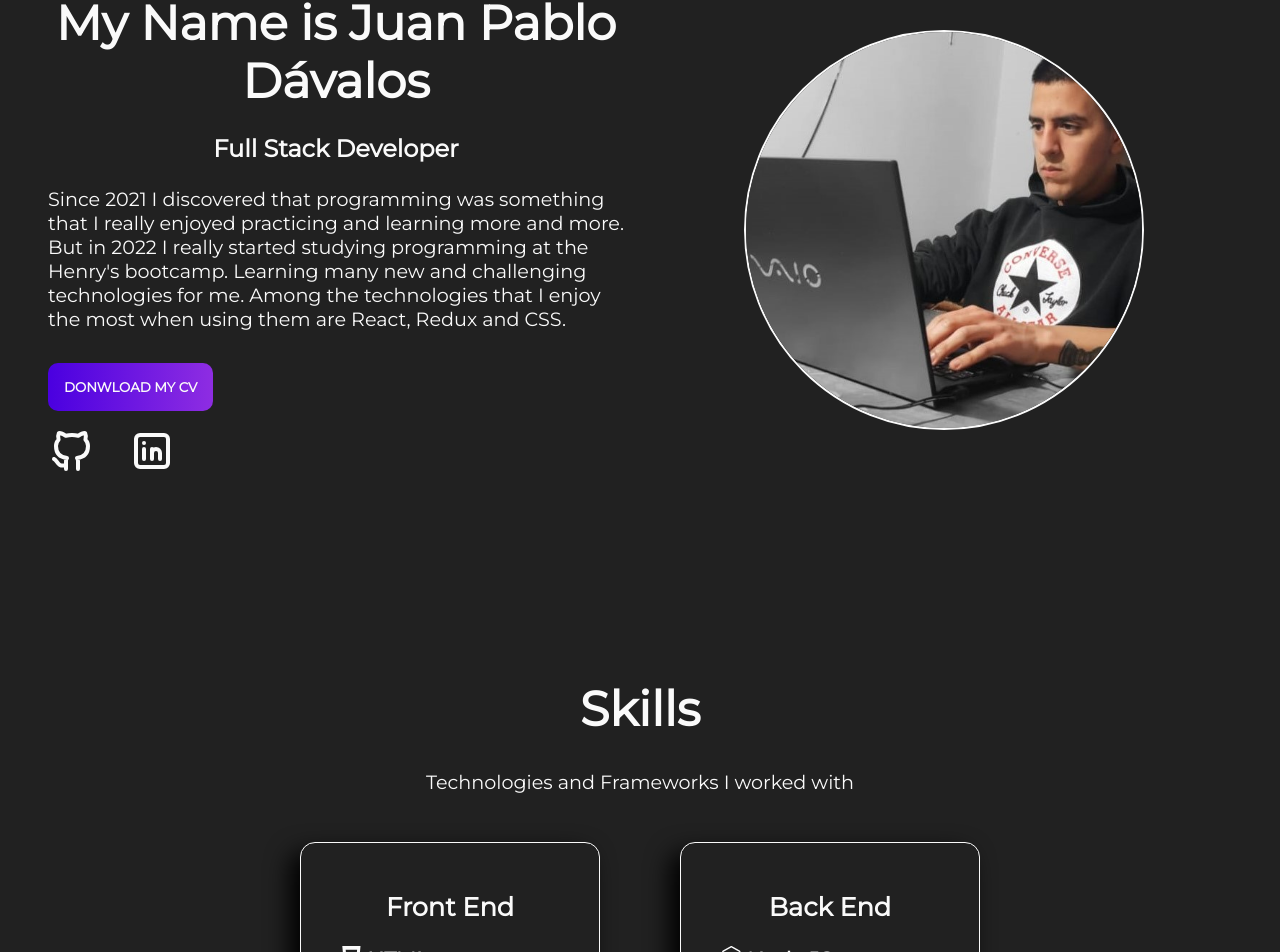
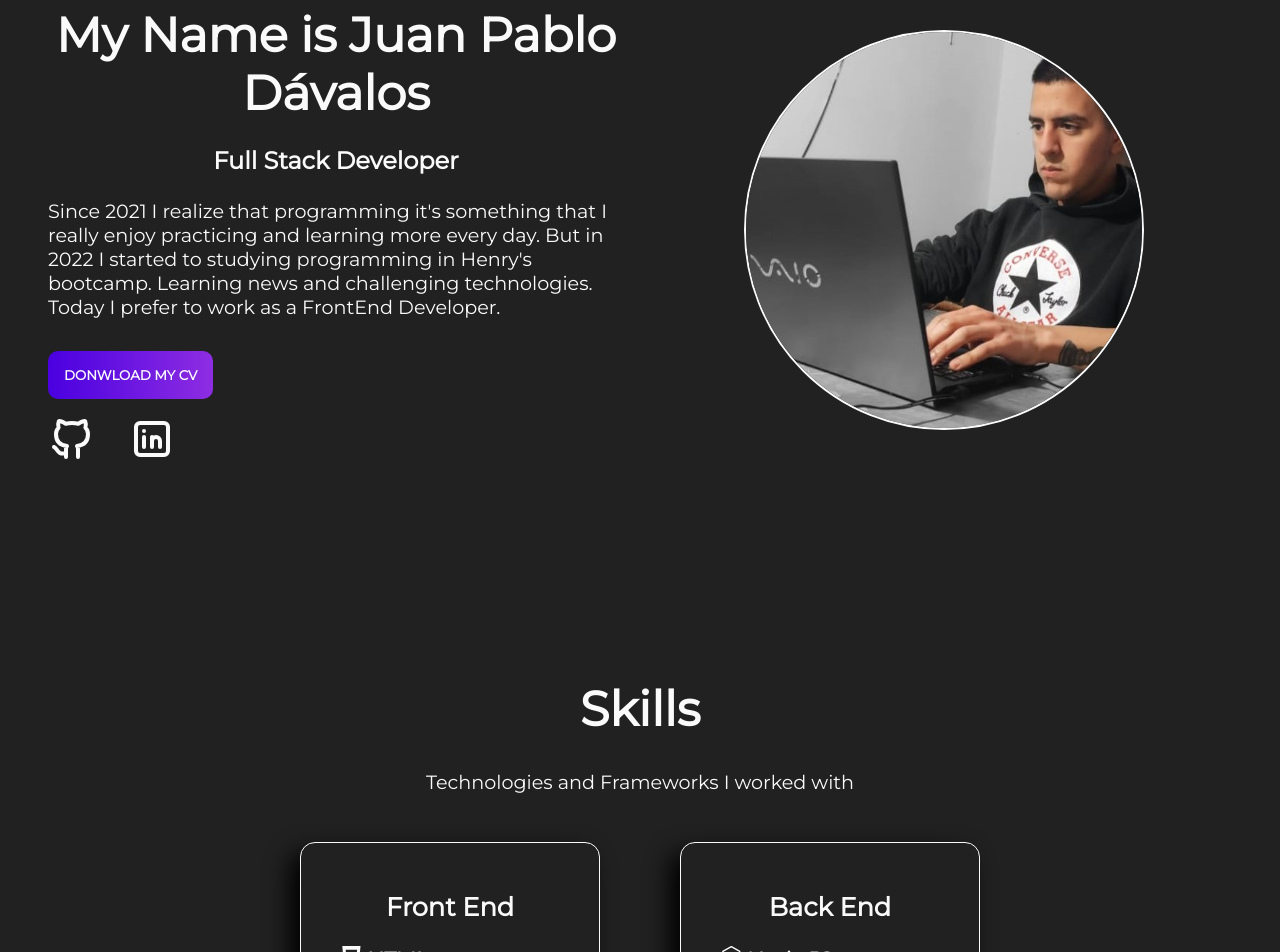
Before and after one commit to DavaJuan/Portafolio, a React (Vite) app: page / in a window 1280 px wide. Shown: the part 968-1920 px from the top of the page. Built offline with nearby package versions, Linux system fonts and the light colour scheme.

Commit message:
text about me changed

```diff
--- a/src/Components/InfoMe/InfoMe.jsx
+++ b/src/Components/InfoMe/InfoMe.jsx
@@ -11,10 +11,10 @@ const InfoMe = () => {
         <h2>My Name is Juan Pablo Dávalos</h2>
         <h4>Full Stack Developer</h4>
         <p>
-        Since 2021 I discovered that programming was something that I really enjoyed practicing and learning more and more.
-        But in 2022 I really started studying programming at the Henry's bootcamp.
-        Learning many new and challenging technologies for me.
-        Among the technologies that I enjoy the most when using them are React, Redux and CSS.
+        Since 2021 I realize that programming it's something that I really enjoy practicing and learning more every day.
+        But in 2022 I started to studying programming in Henry's bootcamp.
+        Learning news and challenging technologies. <br />
+        Today I prefer to work as a FrontEnd Developer.
         </p>
         <button>Donwload My CV</button>
         <div className='containerIcons'>
```
